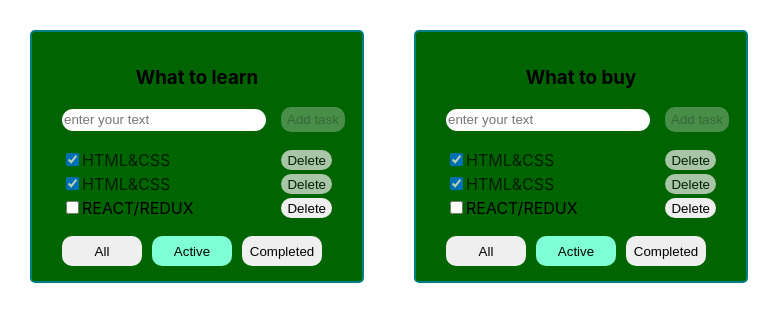
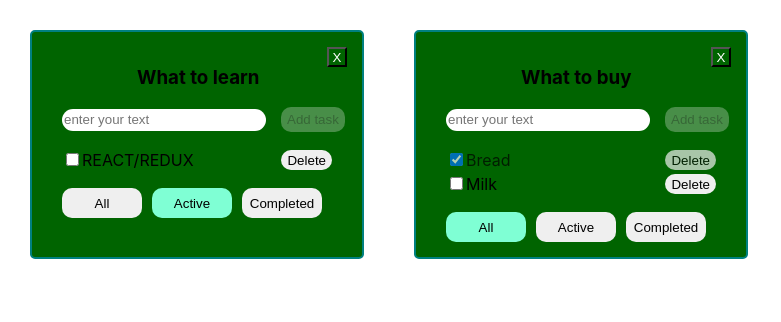
Before and after one commit to hunzah/Todo-List, a React (Create React App) app: page / in a window 1280 px wide. Shown: the top 322 px of the page, without its empty margins (0-781 px from the left). Built offline with nearby package versions, Linux system fonts and the light colour scheme.

Commit message:
add new todo

```diff
--- a/src/App.css
+++ b/src/App.css
@@ -31,7 +31,7 @@
 
 ul {
   list-style: none;
-  padding: 0px 15px
+  padding: 0 15px
 }
 li {
   display: flex;
@@ -78,3 +78,19 @@
   border: white;
   border-radius: 10px;
 }
+
+
+.closeButtonAndTitle{
+  display: flex;
+  justify-content: space-between;
+  padding-left: 30%;
+}
+.closeButton {
+  display: flex;
+  justify-content: center;
+  background-color:darkgreen;
+  color:white;
+  height: 20px;
+  width: 20px;
+
+}
--- a/src/App.tsx
+++ b/src/App.tsx
@@ -1,6 +1,6 @@
-import React, {useState} from 'react';
+import React, {FC, useState} from 'react';
 import './App.css';
-import TodoList, {TaskType} from './TodoList';
+import TodoList from './TodoList';
 import {v1} from 'uuid';
 
 
@@ -8,76 +8,105 @@
     'all' | 'completed' | 'active'
 
 type TodolistType = {
-    id: string, title:string, filter: FilterValueType
+    id: string, title: string, filter: FilterValueType
 }
 
 function App() {
 
 
+    function removeTask(id: string, todoListId: string) {
+        const tasks = tasksObj[todoListId]
+        tasksObj[todoListId] = tasks.filter(t => t.id !== id)
 
-    let initTask_1: Array<TaskType> = [
-        {id: v1(), title: 'HTML&CSS', isDone: true},
-        {id: v1(), title: 'HTML&CSS', isDone: true},
-        {id: v1(), title: 'REACT/REDUX', isDone: false}
-    ]
-
-
-    let [tasks_1, setTasks] = useState(initTask_1);
-    let [filter, setFilter] = useState<FilterValueType>('all')
-
-
-    function removeTask(id: string) {
-        let filteredTasks = tasks_1.filter(t => t.id !== id)
-        setTasks(filteredTasks);
-    }
-
-    function addTasks(title: string) {
-        const newTask = {id: v1(), title: title, isDone: false};
-        const newTasks = [newTask, ...tasks_1]
-        setTasks(newTasks)
-    }
-
-    function changeFilter(value: FilterValueType) {
-        setFilter(value)
-    }
-
-    function changeStatus(taskId: string, isDone: boolean) {
-        const task = tasks_1.find(t => t.id === taskId)
-
-        if (task) task.isDone = isDone
-        const copy = [...tasks_1]
-        setTasks(copy)
+        setTasksObj({...tasksObj});
     }
 
 
-    let tasksForTodoList = tasks_1;
-    if (filter === 'completed') {
-        tasksForTodoList = tasks_1.filter(t => t.isDone)
+    function addTasks(title: string, todoListId: string) {
+
+        const tasks = tasksObj[todoListId]
+        const newTask = {id: v1(), title: title, isDone: false};
+        tasksObj[todoListId] = [...tasks, newTask]
+        setTasksObj({...tasksObj})
     }
-    if (filter === 'active') {
-        tasksForTodoList = tasks_1.filter(t => !t.isDone)
+
+    function changeFilter(value: FilterValueType, todoListId: string) {
+        const todoList = todoLists.find(tl => tl.id === todoListId)
+        if (todoList) {
+            todoList.filter = value
+            setTodoList([...todoLists])
+        }
+    }
+
+    function changeStatus(taskId: string, isDone: boolean, todoListId: string) {
+        const tasks = tasksObj[todoListId]
+        const task = tasks.find(t => t.id === taskId)
+
+        if (task) task.isDone = isDone
+        setTasksObj({...tasksObj})
+
+    }
+
+    const todoListId1 = v1()
+    const todoListId2 = v1()
+
+
+    const [todoLists, setTodoList] = useState<TodolistType[]>([
+        {id: todoListId1, title: 'What to learn', filter: 'active'},
+        {id: todoListId2, title: 'What to buy', filter: 'all'}
+    ])
+
+    const removeTodoList = (todoListId: string) => {
+        const filteredTodoList = todoLists.filter(tl => tl.id !== todoListId)
+        setTodoList(filteredTodoList)
+        delete tasksObj[todoListId]
+        setTasksObj({...tasksObj})
+
     }
 
 
-    const todolists:TodolistType[] = [
-        {id: v1(), title: 'What to learn', filter: 'active'},
-        {id: v1(), title: 'What to buy', filter: 'active'}
+    const [tasksObj, setTasksObj] = useState(
+        {
+            [todoListId1]: [
+                {id: v1(), title: 'HTML', isDone: true},
+                {id: v1(), title: 'CSS', isDone: true},
+                {id: v1(), title: 'REACT/REDUX', isDone: false}
+            ],
+            [todoListId2]: [
+                {id: v1(), title: 'Bread', isDone: true},
+                {id: v1(), title: 'Milk', isDone: false},
 
-    ]
+            ]
+        }
+    )
+
 
 
     return (
         <div className="App">
             {
-                todolists.map((tl) => {
+                todoLists.map((tl) => {
+
+                    let tasksForTodoList = tasksObj[tl.id];
+
+                    if (tl.filter === 'completed') {
+                        tasksForTodoList = tasksForTodoList?.filter(t => t.isDone)
+                    }
+                    if (tl.filter === 'active') {
+                        tasksForTodoList = tasksForTodoList?.filter(t => !t.isDone)
+                    }
+                    console.log(tasksForTodoList)
                     return <TodoList
+                        key={tl.id}
+                        id={tl.id}
                         title={tl.title}
-                        tasks={tasksForTodoList}
+                        tasks={tasksForTodoList ? tasksForTodoList : []}
                         removeTask={removeTask}
                         changeFilter={changeFilter}
                         addTasks={addTasks}
                         changeStatus={changeStatus}
                         filter={tl.filter}
+                        removeTodoList={removeTodoList}
                     />
                 })
             }
--- a/src/TodoList.tsx
+++ b/src/TodoList.tsx
@@ -1,17 +1,18 @@
-import React, {ChangeEvent, ChangeEventHandler, KeyboardEvent, useState} from 'react';
+import React, {ChangeEvent, KeyboardEvent, useState} from 'react';
 import {FilterValueType} from './App';
-import {Simulate} from 'react-dom/test-utils';
-import keyPress = Simulate.keyPress;
+
 
 
 type TodoListPropsType = {
+    id: string
     title: string
     tasks: Array<TaskType>
-    removeTask: (id: string) => void,
-    changeFilter: (value: FilterValueType) => void
-    addTasks: (title: string) => void
-    changeStatus: (taskId: string, isDone: boolean) => void
-    filter:FilterValueType
+    removeTask: (id: string, todoListId: string) => void,
+    changeFilter: (value: FilterValueType, todoListId: string) => void
+    addTasks: (title: string, todoListId: string) => void
+    changeStatus: (taskId: string, isDone: boolean, todoListId: string) => void
+    filter: FilterValueType
+    removeTodoList: (todoListId: string) => void
 
 }
 
@@ -27,7 +28,7 @@
     const [error, setError] = useState<string | null>(null)
 
     const onNewTitleChangeHandler = (e: ChangeEvent<HTMLInputElement>) => {
-        (setNewTaskTitle(e.currentTarget.value))
+        setNewTaskTitle(e.currentTarget.value)
     }
 
 
@@ -37,7 +38,7 @@
             : (e: KeyboardEvent<HTMLInputElement>) => {
                 setError(null)
                 if (e.key === 'Enter') {
-                    props.addTasks(newTaskTitle)
+                    props.addTasks(newTaskTitle, props.id)
                     setNewTaskTitle('')
                 }
 
@@ -45,24 +46,35 @@
 
 
     const onClickHandler = () => {
-    if (newTaskTitle.trim() === ''){
+        if (newTaskTitle.trim() === '') {
             setError('Title is required')
-    } else
-        props.addTasks(newTaskTitle.trim())
+        } else {
+            props.addTasks(newTaskTitle.trim(), props.id)
             setNewTaskTitle('')
+        }
     }
 
     const titleTooLongWarning = newTaskTitle.trim().length > 15 && <div>title should be shorter</div>
 
 
-    const onClickAllHandler = () => props.changeFilter('all')
-    const onClickActiveHandler = () => props.changeFilter('active')
-    const onClickCompletedHandler = () => props.changeFilter('completed')
+    const onClickAllHandler = () => props.changeFilter('all', props.id)
+    const onClickActiveHandler = () => props.changeFilter('active', props.id)
+    const onClickCompletedHandler = () => props.changeFilter('completed', props.id)
+
+
+    const removeTodoListHandler = () => {
+        props.removeTodoList(props.id)
+    }
 
 
     return (
         <div className="todolist">
+
+            <div className="closeButtonAndTitle">
                 <h3>{props.title}</h3>
+                <button className="closeButton" onClick={removeTodoListHandler}>X</button>
+            </div>
+
             <div className={'inp-btn'}>
                 <input placeholder={'enter your text'}
                        value={newTaskTitle}
@@ -81,15 +93,16 @@
             <ul>
                 {
                     props.tasks.map(t => {
-                        const onClickRemoveHandler = () => props.removeTask(t.id)
+                        const onClickRemoveHandler = () => props.removeTask(t.id, props.id)
                         const onChangeCheckBox = (e: ChangeEvent<HTMLInputElement>) => {
-                            props.changeStatus(t.id, e.currentTarget.checked)
+                            props.changeStatus(t.id, e.currentTarget.checked, props.id)
 
                         }
 
                         return (
-                            <li className={t.isDone? 'is-done':''} key={t.id}>
-                                <div className={'checkbox-title'}><input type="checkbox" onChange={onChangeCheckBox} checked={t.isDone}/>
+                            <li className={t.isDone ? 'is-done' : ''} key={t.id}>
+                                <div className={'checkbox-title'}><input type="checkbox" onChange={onChangeCheckBox}
+                                                                         checked={t.isDone}/>
                                     <span>{t.title}</span></div>
                                 <button
                                     onClick={onClickRemoveHandler}>Delete
@@ -100,9 +113,14 @@
 
             </ul>
             <div className={'btns'}>
-                <button className={props.filter==='all'?'active-filter':''} onClick={onClickAllHandler}>All</button>
-                <button className={props.filter==='active'?'active-filter':''} onClick={onClickActiveHandler}>Active</button>
-                <button className={props.filter==='completed'?'active-filter':''} onClick={onClickCompletedHandler}>Completed</button>
+                <button className={props.filter === 'all' ? 'active-filter' : ''} onClick={onClickAllHandler}>All
+                </button>
+                <button className={props.filter === 'active' ? 'active-filter' : ''}
+                        onClick={onClickActiveHandler}>Active
+                </button>
+                <button className={props.filter === 'completed' ? 'active-filter' : ''}
+                        onClick={onClickCompletedHandler}>Completed
+                </button>
             </div>
         </div>
     )
```
Lines whose indentation alone changed are shown as unchanged.
